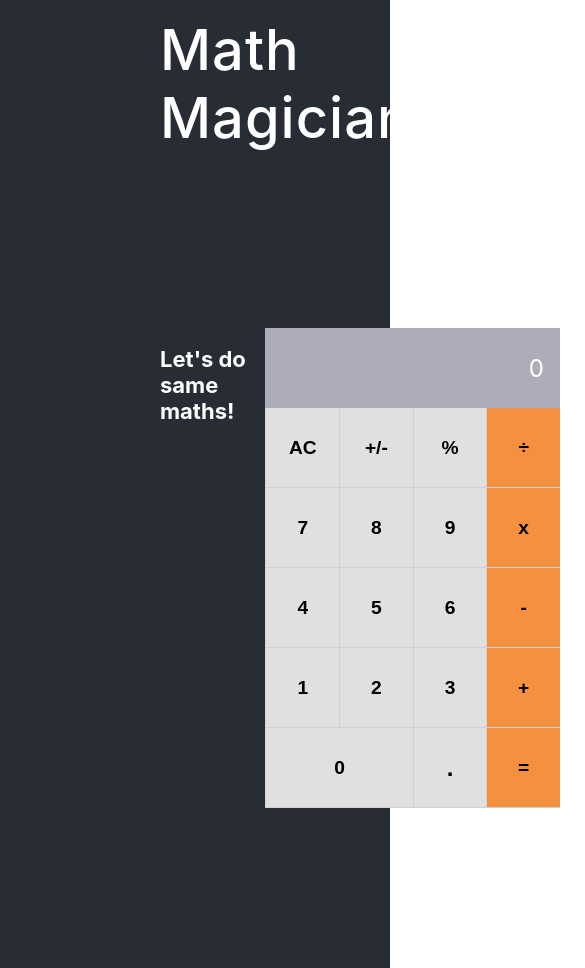
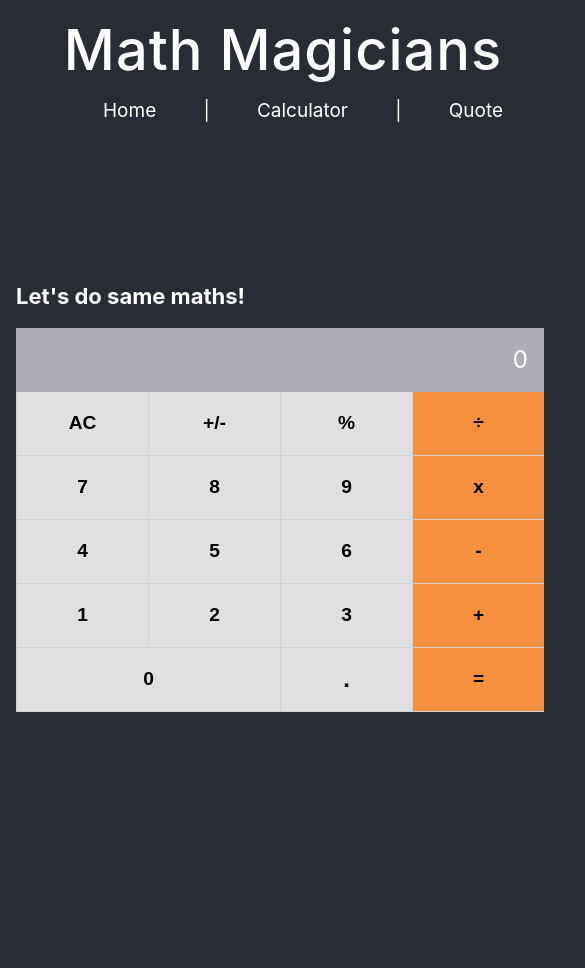
Before and after one commit to RiyaBulia12/Math-Magician, a React (Create React App) app: page /calculator in a window 390 px wide. Shown: the top 968 px of the page, 585 px wide, since content can reach past the window. After the commit the page ends 844 px from the top, so only its background shows below. Built offline with nearby package versions, Linux system fonts and the light colour scheme.

Commit message:
Add responsive styling

```diff
--- a/src/App.css
+++ b/src/App.css
@@ -65,4 +65,16 @@ p {
   line-height: 3rem;
   font-weight: 600;
   font-size: 1.7rem;
+  text-align: center;
 }
+
+@media (max-width: 768px) {
+  .navigation-menu {
+    margin: 1rem 3rem;
+    flex-direction: column;
+  }
+
+  .main-content {
+    margin: 3rem 5rem 0;
+  }
+}
--- a/src/components/Calculator.css
+++ b/src/components/Calculator.css
@@ -61,3 +61,19 @@
 .calc-container {
   width: 40rem;
 }
+
+@media (max-width: 768px) {
+  .container {
+    flex-direction: column;
+    margin: 7rem 1rem;
+  }
+
+  .calc-container {
+    width: 33rem;
+  }
+
+  .answer,
+  .btn {
+    height: 4rem;
+  }
+}
--- a/src/index.css
+++ b/src/index.css
@@ -14,6 +14,9 @@ body {
     sans-serif;
   -webkit-font-smoothing: antialiased;
   -moz-osx-font-smoothing: grayscale;
+  width: fit-content;
+  height: 100vh;
+  background-color: #282c34;
 }
 
 code {
```
